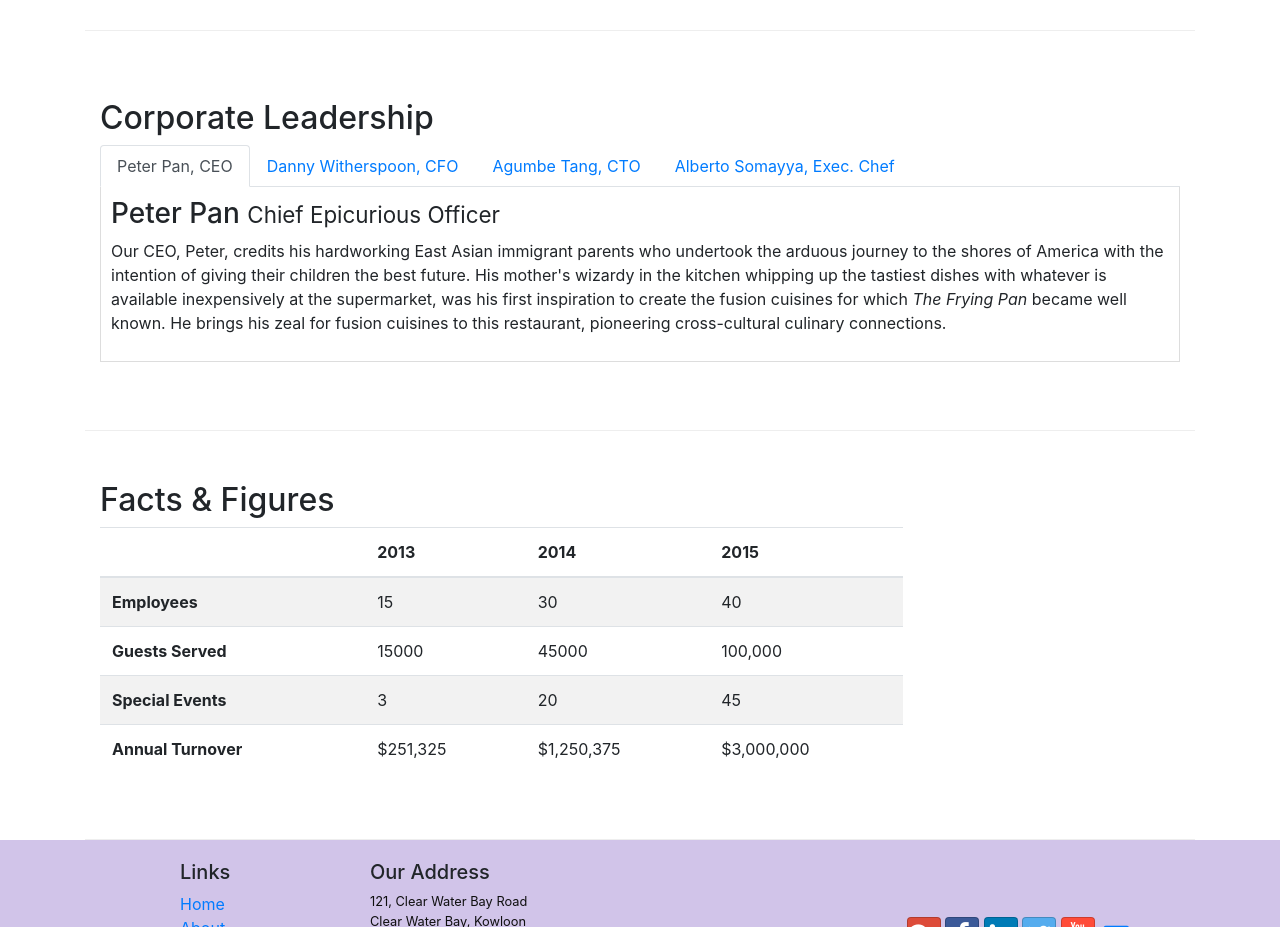
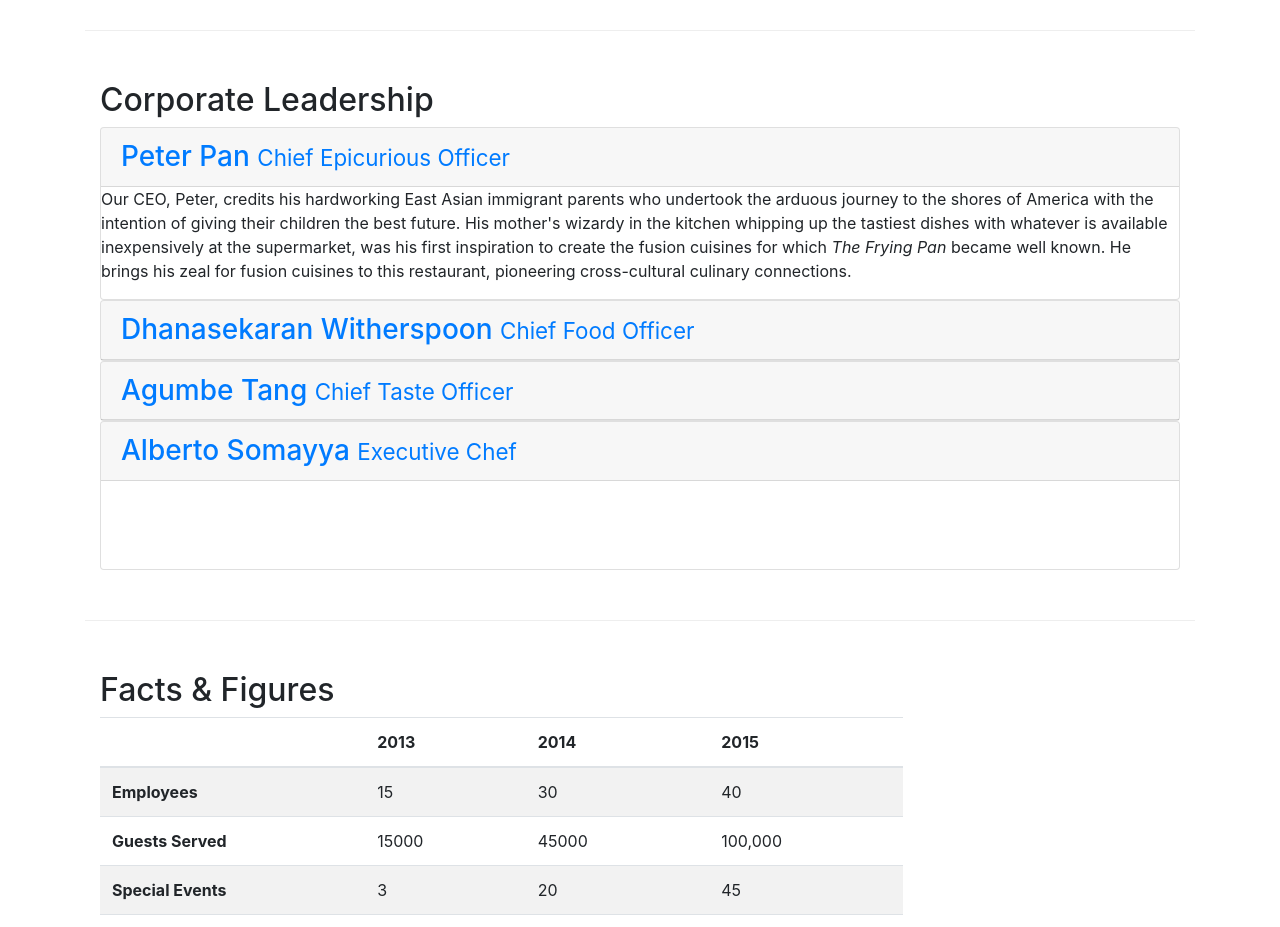
Before and after one commit to ngtvu2490/Bootstrap4, a website: page aboutus.html in a window 1280 px wide. Shown: the part 880-1807 px from the top of the page. Drawn offline with nearby package versions, Linux system fonts and the light colour scheme.

Commit message:
Adding Accordion

```diff
--- a/aboutus.html
+++ b/aboutus.html
@@ -103,7 +103,8 @@
             <div class="col">
                 <h2>Corporate Leadership</h2>
 
-                <ul class="nav nav-tabs">
+                <!-- Using Tab -->
+                <!-- <ul class="nav nav-tabs">
                     <li class="nav-item">
                         <a class="nav-link active" href="#peter"
                             role="tab" data-toggle="tab">Peter Pan, CEO</a>
@@ -120,9 +121,9 @@
                         <a class="nav-link" href="#alberto" role="tab"
                             data-toggle="tab">Alberto Somayya, Exec. Chef</a>
                     </li>
-                </ul>
+                </ul> -->
 
-                <div class="tab-content">
+                <!-- <div class="tab-content">
                     <div role="tabpanel" class="tab-pane fade show active" id="peter">
                         <h3>Peter Pan <small>Chief Epicurious Officer</small></h3>
                         <p class="hidden-xs-down">Our CEO, Peter, credits his hardworking East Asian immigrant parents who undertook the arduous journey to the shores of America with the intention of giving their children the best future. His mother's wizardy in the kitchen whipping up the tastiest dishes with whatever is available inexpensively at the supermarket, was his first inspiration to create the fusion cuisines for which <em>The Frying Pan</em> became well known. He brings his zeal for fusion cuisines to this restaurant, pioneering cross-cultural culinary connections.</p>
@@ -141,6 +142,66 @@
                     <div role="tabpanel" class="tab-pane fade" id="alberto">
                         <h3>Alberto Somayya <small>Executive Chef</small></h3>
                         <p class="hidden-xs-down">Award winning three-star Michelin chef with wide International experience having worked closely with whos-who in the culinary world, he specializes in creating mouthwatering Indo-Italian fusion experiences. He says, <em>Put together the cuisines from the two craziest cultures, and you get a winning hit! Amma Mia!</em></p>
+                    </div>
+                </div> -->
+
+                <!-- Using Accordion -->
+                <div id="accordion" role="tablist">
+                    <div class="card">
+                        <div class="card-header" role="tab" id="peterhead">
+                            <h3 class="mb-0">
+                                <a data-toggle="collapse" data-parent="#accordion"
+                                    href="#peter">
+                                Peter Pan <small>Chief Epicurious Officer</small></a>
+                            </h3>
+                        </div>
+                        <div role="tabpanel" class="collapse show" id="peter">
+                            <div class="card-block">
+                                <p class="hidden-xs-down">Our CEO, Peter, credits his hardworking East Asian immigrant parents who undertook the arduous journey to the shores of America with the intention of giving their children the best future. His mother's wizardy in the kitchen whipping up the tastiest dishes with whatever is available inexpensively at the supermarket, was his first inspiration to create the fusion cuisines for which <em>The Frying Pan</em> became well known. He brings his zeal for fusion cuisines to this restaurant, pioneering cross-cultural culinary connections.</p>
+                            </div>
+                        </div>
+                    </div>
+
+                    <div class="card">
+                        <div class="card-header" role="tab" id="dannyhead">
+                            <h3 class="mb-0">
+                                <a class="collapsed" data-toggle="collapse" data-parent="#accordion"
+                                    href="#danny">
+                                Dhanasekaran Witherspoon <small>Chief Food Officer</small></a></h3>
+                        </div>
+                        <div role="tabpanel" class="collapse" id="danny">
+                            <div class="card-block">
+                                <p class="hidden-xs-down">Our CFO, Danny, as he is affectionately referred to by his colleagues, comes from a long established family tradition in farming and produce. His experiences growing up on a farm in the Australian outback gave him great appreciation for varieties of food sources. As he puts it in his own words, <em>Everything that runs, wins, and everything that stays, pays!</em></p>
+                            </div>
+                        </div>
+                    </div>
+
+                    <div class="card">
+                        <div class="card-header" role="tab" id="agumbehead">
+                            <h3 class="mb-0">
+                                <a class="collapsed" data-toggle="collapse" data-parent="#accordion"
+                                    href="#agumbe">
+                                Agumbe Tang <small>Chief Taste Officer</small></a></h3>
+                        </div>
+                        <div role="tabpanel" class="collapse" id="agumbe">
+                            <div class="card-block">
+                                <p class="hidden-xs-down">Blessed with the most discerning gustatory sense, Agumbe, our CTO, personally ensures that every dish that we serve meets his exacting tastes. Our chefs dread the tongue lashing that ensues if their dish does not meet his exacting standards. He lives by his motto, <em>You click only if you survive my lick.</em></p>
+                            </div>
+                        </div>
+                    </div>
+
+                    <div class="card">
+                        <div class="card-header">
+                            <h3 class="mb-0">
+                                <a class="collapsed" data-toggle="collapse" data-parent="#accordion"
+                                    href="#alberto">
+                                Alberto Somayya <small>Executive Chef</small></a></h3>
+                        </div>
+                        <div role="tabpanel" class="tab-pane fade" id="alberto">
+                            <div class="card-block">
+                                <p class="hidden-xs-down">Award winning three-star Michelin chef with wide International experience having worked closely with whos-who in the culinary world, he specializes in creating mouthwatering Indo-Italian fusion experiences. He says, <em>Put together the cuisines from the two craziest cultures, and you get a winning hit! Amma Mia!</em></p>
+                            </div>
+                        </div>
                     </div>
                 </div>
             </div>
```
